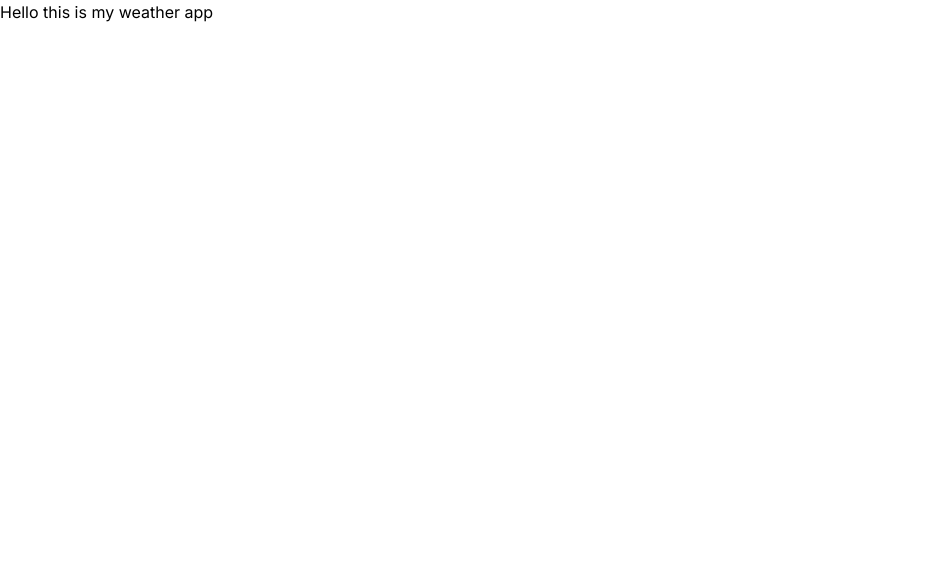
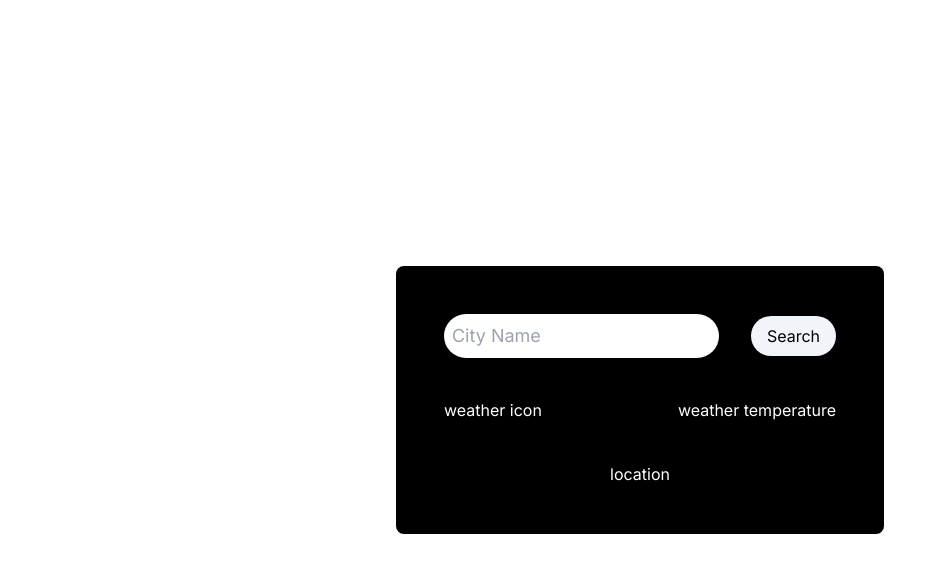
Before and after one commit to asfundmirza/weather-app, a Next.js app in the folder my-app/: page / in a window 1280 px wide. Shown: the top 572 px of the page, without its empty margins (0-946 px from the left). Built offline with nearby package versions, Linux system fonts and the light colour scheme; no server answers.

Commit message:
api config done

```diff
--- /dev/null
+++ b/my-app/src/app/api/weather/route.ts
@@ -0,0 +1,26 @@
+import React from "react";
+
+import { NextRequest, NextResponse } from "next/server";
+
+export async function GET(request: any) {
+  const { searchParams } = new URL(request.url);
+  const address = searchParams.get("address");
+  const latitude = searchParams.get("latitude");
+  const longitutde = searchParams.get("longitutde");
+
+  let url = "";
+
+  if (address) {
+    url =
+      "https://api.openweathermap.org/data/2.5/weather?q=" +
+      address +
+      "&appid=" +
+      "bc450695b5ce8bbd421f493b035030a2";
+  } else {
+    url = `https://api.openweathermap.org/data/2.5/weather?lat=${latitude}&lon=${longitutde}&appid=bc450695b5ce8bbd421f493b035030a2`;
+  }
+
+  const res = await fetch(url);
+  const data = await res.json();
+  return NextResponse.json({ data });
+}
--- a/my-app/src/app/page.tsx
+++ b/my-app/src/app/page.tsx
@@ -1,3 +1,62 @@
+"use client";
+
+import { useEffect, useState } from "react";
+
 export default function Home() {
-  return <div>Hello this is my weather app</div>;
+  const [searchValue, setSearchValue] = useState("");
+  const [weatherData, setweatherData] = useState("");
+  const [city, setCity] = useState("lahore");
+
+  async function fetchData(cityName: string) {
+    try {
+      const res = await fetch(
+        "http://localhost:3000/api/weather?address=" + cityName
+      );
+      const jsonData = (await res.json()).data;
+      setweatherData(jsonData);
+      console.log(jsonData);
+    } catch (error) {
+      console.log(error);
+    }
+  }
+  useEffect(() => {
+    fetchData("london");
+  }, []);
+
+  const handleSubmit = async (e: any) => {
+    e.preventDefault();
+  };
+  return (
+    <div className="flex justify-center items-center min-h-[100vh]">
+      <div className="flex  p-12 rounded-lg bg-black">
+        <div className="flex flex-col space-y-10 ">
+          <form
+            onSubmit={handleSubmit}
+            className="flex flex-col md:flex-row md:space-x-5 justify-center gap-3 items-center"
+          >
+            <input
+              type="text"
+              placeholder="City Name"
+              onChange={(e) => setSearchValue(e.target.value)}
+              className="p-2 rounded-3xl text-lg"
+            />
+            <button
+              className="flex py-2 px-4 bg-slate-100 rounded-3xl justify-center text-center"
+              type="submit"
+            >
+              Search
+            </button>
+          </form>
+
+          <div className="flex md:flex-row flex-col justify-between">
+            <div className="text-white">weather icon</div>
+            <div className="text-white">weather temperature</div>
+          </div>
+          <div className="flex justify-center">
+            <div className="text-white">location</div>
+          </div>
+        </div>
+      </div>
+    </div>
+  );
 }
```
Also changed, not shown: my-app/tsconfig.json (+7 -1 lines).
